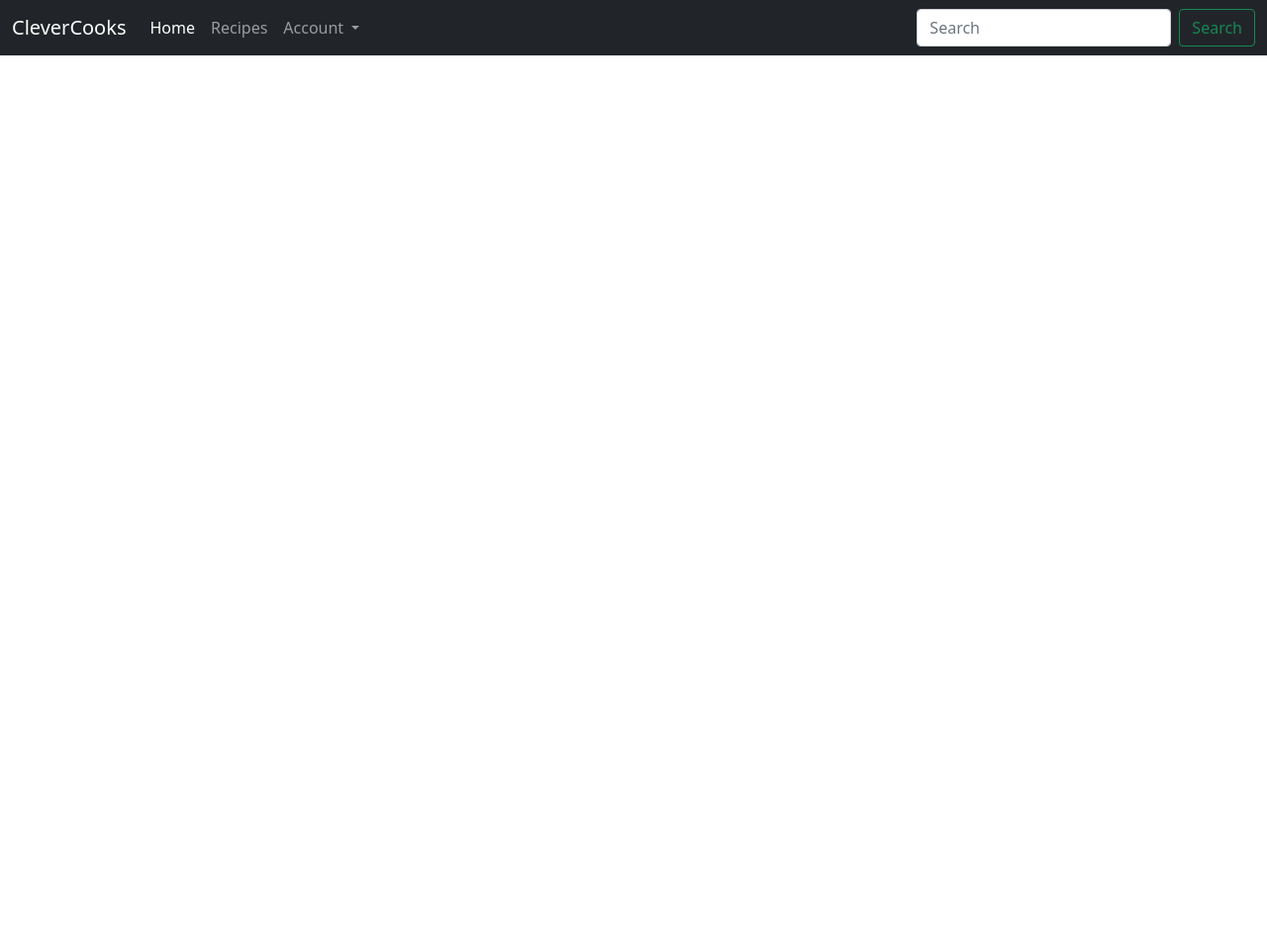
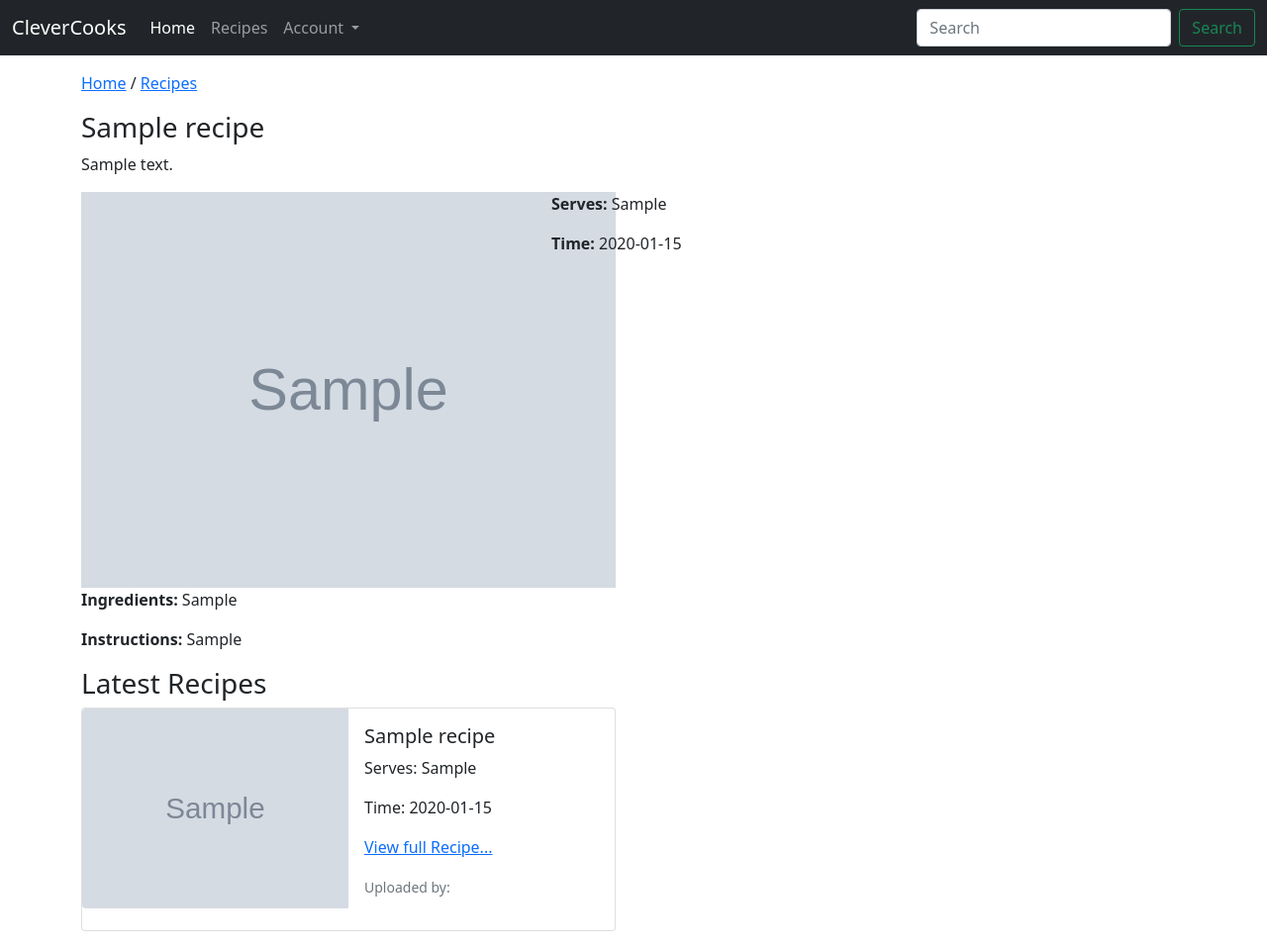
Before and after one commit to DhruvBundheliya/CleverCooks, a Django app: page /recipe_desc/1 in a window 1280 px wide. Shown: the whole page at 99% size. Before the commit the page ends 56 px from the top, so only its background shows below. Run offline with Django 3.2, Linux system fonts and the light colour scheme; tables that the repository leaves empty hold one stand-in row (values such as "Sample post"); grey boxes marked "Sample" are stand-in pictures.

Commit message:
first commit

```diff
--- a/Recipe/templates/recipe_desc.html
+++ b/Recipe/templates/recipe_desc.html
@@ -1,4 +1,49 @@
 {% extends "basic.html" %}
 {% block title %}CleverCooks | Recipe{% endblock title %}
 {% block body %}
+<div class="container">
+    <div class="row">
+        <p><a href="/"> Home</a> / <a href="/recipes">Recipes</a></p>
+        <h3>{{recipedetails.title}}</h3>
+        <p>{{recipedetails.description}}</p>
+        <div class="col-5">
+            <img src='/media/{{recipedetails.coverImage}}'' alt=""  height="400" width="540">
+        </div>
+        <div class="col">
+            <p><strong>Serves:</strong> {{recipedetails.serves}}</p>
+            <p><strong>Time:</strong> {{recipedetails.time}}</p>
+        </div>
+    </div>
+    <div class="row">
+        <div class="col">
+            <p><strong>Ingredients:</strong> {{recipedetails.ingredients}}</p>
+            <p><strong>Instructions:</strong> {{recipedetails.instructions}}</p>
+        </div>
+    </div>
+    <div class="row">
+        <h3>Latest Recipes</h3>
+        {% for item in recipes %}
+        <div class="col-6">
+            <div class="card mb-3" style="max-width: 540px;">
+                <div class="row g-0">
+                    <div class="col-md-6">
+                        <img src='/media/{{item.coverImage}}' class="img-fluid rounded-start" alt="..." >
+                    </div>
+                    <div class="col-md-6">
+                        <div class="card-body">
+                            <h5 class="card-title">{{item.title}}</h5>
+
+                            <p class="card-text">Serves: {{item.serves}}</p>
+                            <p class="card-text">Time: {{item.time}}</p>
+                            <p class="card-text"><a href="recipe_desc">
+                                    <p>View full Recipe...</p>
+                                </a><small class="text-muted">Uploaded by: </small></p>
+                        </div>
+                    </div>
+                </div>
+            </div>
+        </div>
+    {% endfor %}
+    </div>
+</div>
 {% endblock body %}
--- a/Recipe/views.py
+++ b/Recipe/views.py
@@ -26,5 +26,6 @@
 
 def recipe_desc(request, id):
     recipedetails = Recipe.objects.filter(id = id)[0]
-    context = {'recipedetails' : recipedetails}
+    recipes = Recipe.objects.all()
+    context = {'recipedetails' : recipedetails , 'recipes':recipes}
     return render(request,'recipe_desc.html', context)
```
